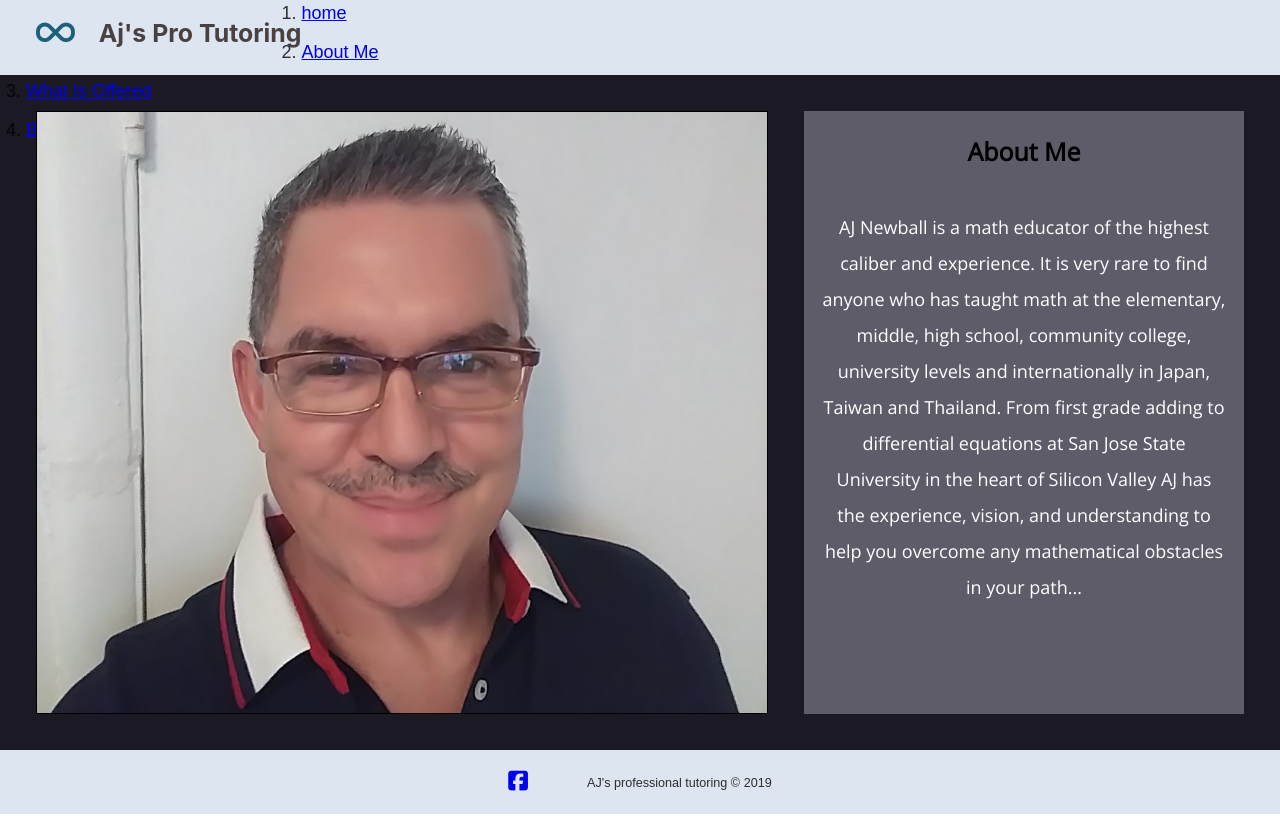
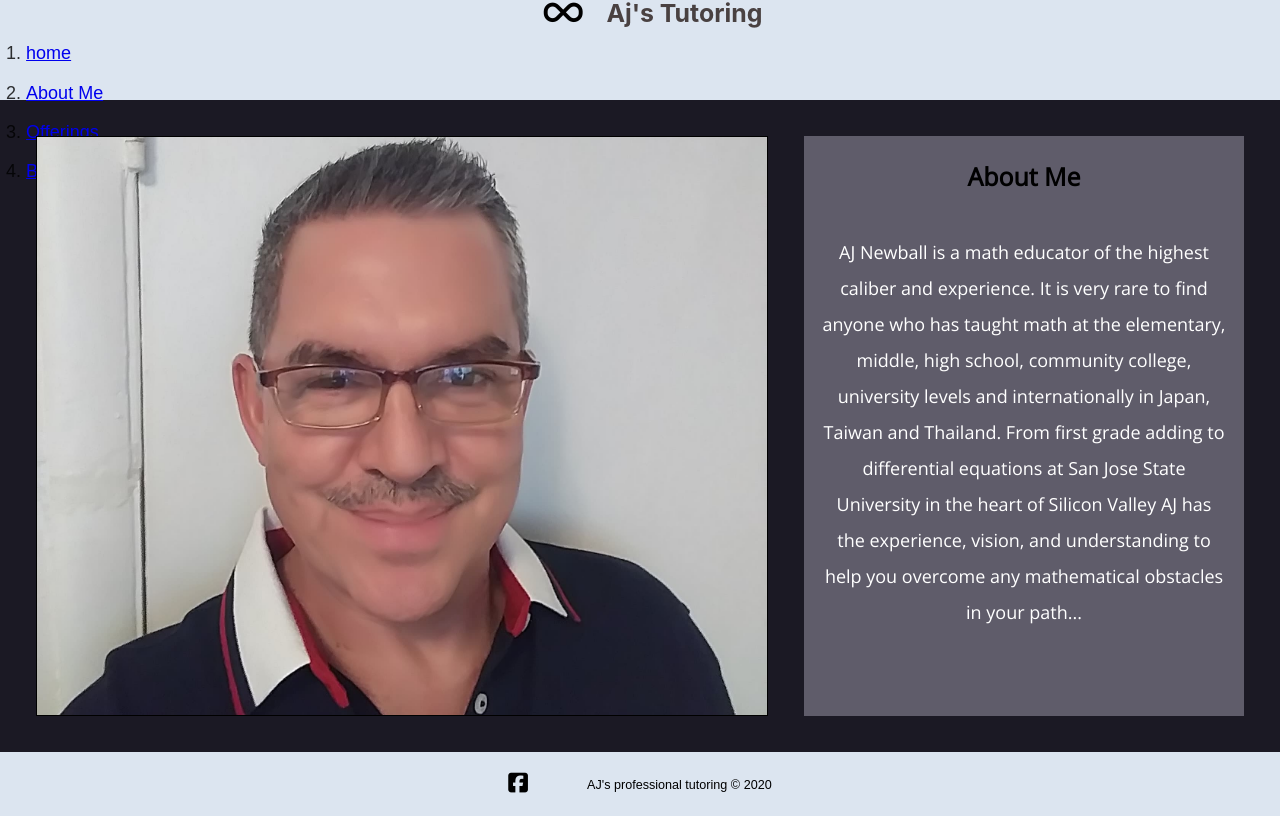
Before and after one commit to JesseSkralskis/Aj, a Gatsby site: page /about in a window 1280 px wide. Built offline with nearby package versions, Linux system fonts and the light colour scheme; Gatsby itself is replaced by a stand-in of ours.

Commit message:
color for slogan

```diff
--- a/gatsby-config.js
+++ b/gatsby-config.js
@@ -22,6 +22,7 @@ module.exports = {
         specialChars: "/:",
       },
     },
+
 
 
   {
--- a/src/components/footer.js
+++ b/src/components/footer.js
@@ -1,10 +1,11 @@
-import React from 'react'
+import React from "react"
 import { Helmet } from "react-helmet"
 const Footetr = () => {
   return (
     <footer
       style={{
         display: "flex",
+
         background: "rgb(220, 229, 240)",
       }}
     >
@@ -30,16 +31,24 @@ const Footetr = () => {
             marginRight: "3rem",
           }}
         >
-            <i class="fab fa-facebook-square fa-lg"></i>
+          <i
+            style={{
+              color: "black",
+            }}
+            class="fab fa-facebook-square fa-lg"
+          ></i>
         </a>{" "}
         <small
           style={{
-                        fontSize: '70%'
+            color: "black",
+            fontSize: "70%",
           }}
-                >AJ's professional tutoring © 2019</small>
+        >
+          AJ's professional tutoring © 2020
+        </small>
       </p>
     </footer>
   )
 }
 
-export default Footetr;
+export default Footetr
--- a/src/components/header.js
+++ b/src/components/header.js
@@ -1,25 +1,31 @@
 import { Link } from "gatsby"
 import PropTypes from "prop-types"
 import React from "react"
-import HeaderStyles from "./header.module.scss"
+import HeaderStyles from "../styles/components/header.module.scss"
 import { Helmet } from "react-helmet"
 
 const Header = ({ siteTitle }) => (
   <div className={HeaderStyles.container}>
     <Helmet>
-
       <script
         src="https://kit.fontawesome.com/8781c2ec8e.js"
         crossorigin="anonymous"
       ></script>
     </Helmet>
     <header>
-      <h3 className={HeaderStyles.logo}>
-        {" "}
-        <i class="fas fa-infinity fa-lg"></i> Aj's Pro Tutoring
-      </h3>
-
       <ol className={HeaderStyles.navItems}>
+        <li className={HeaderStyles.logoBox}>
+          <h3 className={HeaderStyles.logo}>
+            {" "}
+            <i
+              styles={{
+                color: "black",
+              }}
+              class="fas fa-infinity fa-lg"
+            ></i>{" "}
+            Aj's Tutoring
+          </h3>
+        </li>
         <li>
           <Link
             to="/"
@@ -44,7 +50,7 @@ const Header = ({ siteTitle }) => (
             className={HeaderStyles.navItems}
             activeClassName={HeaderStyles.active}
           >
-            What Is Offered
+            Offerings
           </Link>
         </li>
         <li>
--- a/src/components/header.module.scss
+++ /dev/null
@@ -1,57 +0,0 @@
-.container {
-  height: 75px;
-  background: rgb(220, 229, 240);
-// background: red;
-
-
-
-}
-
-.logo{
-    float: left;
-    position: relative;
-    padding-top: 20px;
-    padding-left: 2rem;
-    // border: solid black 1px;
-    color:rgb(73, 65, 65);
-    i{
-        color: rgb(28, 96, 121);
-        padding-right:1rem;
-    }
-
-
-}
-
-
-
-.nav-items{
-    display: flex;
-
-
-
-
-    padding-top: .7rem;
-    justify-content: center;
-    text-decoration: none;
-    list-style: none;
-
-
-
-}
-
-.nav-items{
-    margin: 0 5rem 0rem 3rem;
-    padding-bottom: 1rem;
-    text-decoration: none;
-    color: rgb(23, 23, 28);
-    font-size: 100%;
-
-}
-
-.nav-items:hover{
-    color: rgb(83, 83, 87);
-}
-
-.active-nav-item {
-    color:#333333;
-}
--- a/src/components/layout.module.scss
+++ /dev/null
@@ -1,16 +0,0 @@
-.container {
-    margin: 0 auto;
-    // max-width: 750px;
-    // padding: 1rem;
-    display: flex;
-    flex-direction: column;
-    min-height: 100vh;
-}
-
-.content{
-    flex-grow: 1;
-
-
-
-
-}
--- a/src/pages/landing.module.scss
+++ /dev/null
@@ -1,28 +0,0 @@
-.container{
-    height: 37.5rem;
-    display: grid;
-    grid-gap: 1rem;
-    column-gap: 1rem;
-    grid-template-rows: [headerGutter] 3rem [body] auto [footergutter] 6rem;
-    grid-template-columns: [leftGutter] 8fr [card] 4fr [rightGutter] 1fr;
-    border: black solid 1px;
-}
-
-.card{
-    grid-row: body;
-    grid-column: card;
-    background: rgba(128, 126, 126,.67);
-    padding: 2rem;
-}
-.content{
-    h1{
-       color: black;
-       text-align: center;
-    }
-
-    p{
-        color: aliceblue;
-        line-height: 2;
-        margin-top: 3rem;
-    }
-}
--- a/src/pages/offered.module.scss
+++ /dev/null
@@ -1,64 +0,0 @@
-.container {
-  margin: 0 auto;
-
-  border: black solid 1px;
-
-  height: 37.5rem;
-  display: grid;
-  grid-template-rows: repeat(6, 1fr);
-  grid-template-columns: repeat(20, 1fr);
-  column-gap: 2rem;
-  row-gap: 1rem;
-
-  z-index: 2;
-}
-.content1 {
-  background-color: rgba(144, 155, 155, 0.85);
-  padding: 1rem;
-  border: black solid 1px;
-  grid-column: 5/ 11;
-  grid-row: 2/ 7;
-  padding: 4rem;
-  display: flex;
-  flex-direction: column;
-  justify-content: center;
-  text-align: center;
-
-  column-gap: 0.5rem;
-  row-gap: 1rem;
-  margin-bottom: 2rem;
-
-  text-align: center;
-
-  font-size: 100%;
-  h1{
-  padding-bottom: 3rem;
-}
-  p {
-    font-size: 100%;
-    color: white;
-  }
-}
-
-.content2 {
-  display: flex;
-  flex-direction: column;
-  justify-content: center;
-  text-align: center;
-  margin-bottom: 2rem;
-  border: black solid 1px;
-  background-color: rgba(87, 126, 126, 0.85);
-
-  grid-column: 11/17;
-  grid-row: 2/ 7;
-h1{
-  padding-bottom: 3rem;
-}
-  p {
-
-    font-size: 100%;
-    color: white;
-  }
-
-
-}
--- /dev/null
+++ b/src/styles/components/header.module.scss
@@ -0,0 +1,51 @@
+.container {
+  margin-top: 0;
+  height: 100px;
+  background: rgb(220, 229, 240);
+  @media (min-width: 320px) {
+  }
+}
+
+.logo {
+  // float: left;
+
+  // border: solid black 1px;
+  color: rgb(73, 65, 65);
+  i {
+    color: black;
+    padding-right: 1rem;
+  }
+}
+
+.nav-items {
+
+  display: grid;
+  grid-template-columns: repeat(auto-fit, minmax(100px, 1fr));
+
+  padding-top: 0.9rem;
+
+  text-decoration: none;
+  list-style: none;
+}
+
+.nav-items {
+  margin: 0 5rem 0rem 3rem;
+  padding-bottom: 1rem;
+  text-decoration: none;
+  color: rgb(23, 23, 28);
+  font-size: 100%;
+}
+
+.nav-items:hover {
+  color: rgb(83, 83, 87);
+}
+
+.active-nav-item {
+  color: #333333;
+}
+
+.logoBox {
+  display: flex;
+  justify-content: center;
+  align-items: center;
+}
--- /dev/null
+++ b/src/styles/components/layout.module.scss
@@ -0,0 +1,12 @@
+.container {
+  margin: 0 auto;
+  // max-width: 750px;
+  // padding: 1rem;
+  display: flex;
+  flex-direction: column;
+  min-height: 100vh;
+}
+
+.content {
+  flex-grow: 1;
+}
--- a/src/pages/about.module.scss
+++ b/src/styles/pages/about.module.scss
@@ -1,7 +1,7 @@
 .container {
   display: grid;
   background: rgb(27, 25, 36);
-  height: 37.5rem;
+  height: 81.5vh;
   grid-template-columns: 1fr 1fr 1fr 1fr 1fr;
   grid-template-rows: 1fr 1fr 1fr 1fr 1fr;
 }
@@ -15,28 +15,25 @@
   max-height: 100%;
   border: black solid 1px;
 }
-.bio{
-    background: rgb(95, 92, 106);
+.bio {
+  background: rgb(95, 92, 106);
   grid-column-start: 4;
   grid-column-end: 6;
   grid-row-start: 1;
   grid-row-end: 6;
   margin: 2rem 2rem 2rem 2rem;
-  p{
-      color:white;
-      padding: 1rem;
-      text-align: center;
-      line-height: 2;
-      font-family: 'Open Sans', sans-serif;
-
+  p {
+    color: white;
+    padding: 1rem;
+    text-align: center;
+    line-height: 2;
+    font-family: "Open Sans", sans-serif;
   }
-  h3{
-    color:black;
+  h3 {
+    color: black;
     text-align: center;
     margin-top: 1.5rem;
-    font-family: 'Open Sans', sans-serif;
-// font-family: 'Cinzel', serif;
-
+    font-family: "Open Sans", sans-serif;
+    // font-family: 'Cinzel', serif;
   }
-
 }
--- /dev/null
+++ b/src/styles/pages/landing.module.scss
@@ -0,0 +1,36 @@
+.container {
+
+  height: 81.5vh;
+  display: grid;
+  // grid-gap: 1rem;
+  // column-gap: 1rem;
+  grid-template-rows: [headerGutter] 3rem [body] auto [footergutter] 20rem;
+  grid-template-columns: [leftGutter] 3fr [card] 4fr [rightGutter] 0.3fr;
+  border: black solid 1px;
+}
+
+.card {
+  grid-row: body;
+  grid-column: card;
+  background: rgba(128, 126, 126, 0.67);
+  padding: 2rem;
+  border: black solid 1px;
+  h1 {
+    text-align: center;
+    color: rgb(81, 10, 131);
+    font-weight: 900;
+    font-size: 45px;
+  }
+
+  p {
+    text-align: center;
+    color: rgb(255, 255, 255);
+    font-weight: 700;
+    font-size: 30px;
+
+    line-height: 1.5;
+    margin-top: 1.5rem;
+  }
+}
+.content {
+}
--- /dev/null
+++ b/src/styles/pages/offered.module.scss
@@ -0,0 +1,81 @@
+.container {
+  border: black solid 1px;
+
+  height: 81.5vh;
+
+  z-index: 2;
+  display: flex;
+  justify-content: center;
+  align-items: center;
+}
+.content1 {
+  height: 55vh;
+  width: 60vw;
+  display: grid;
+  grid-template-columns: [offered_left] 1fr [offered_right] 1fr[end];
+  grid-template-rows: [offered_header] 2fr [offered_body] 7fr [end];
+  background-color: rgba(144, 155, 155, 0.85);
+
+  border: black solid 1px;
+}
+
+.header {
+  grid-column: offered_left/end;
+  grid-row: offered_header;
+
+  display: flex;
+  justify-content: center;
+  align-items: center;
+
+  h1 {
+    margin-top: 2rem;
+    color: black;
+    font-size: 55px;
+  }
+}
+
+.offerings_left {
+  grid-column: offered_left/offered_right;
+  grid-row: offered_body;
+  border-right: 0.5px solid black;
+  display: flex;
+  flex-direction: column;
+  justify-content: center;
+  align-items: center;
+  color: white;
+  margin-bottom: 4rem;
+  margin-top: 1rem;
+  font-weight: 550;
+}
+
+.offerings_right {
+  grid-column: offered_right/end;
+  grid-row: offered_body;
+  display: flex;
+  flex-direction: column;
+  justify-content: center;
+  align-items: center;
+  color: white;
+  margin-bottom: 4rem;
+  font-weight: 550;
+
+  margin-top: 1rem;
+}
+
+// .content2 {
+//   display: flex;
+//   flex-direction: column;
+//   justify-content: center;
+//   text-align: center;
+//   margin-bottom: 2rem;
+//   border: black solid 1px;
+//   background-color: rgba(87, 126, 126, 0.85);
+
+//   h1 {
+//     padding-bottom: 3rem;
+//   }
+//   p {
+//     font-size: 100%;
+//     color: white;
+//   }
+// }
```
Also changed, not shown: src/components/layout.js (+6 -11 lines), src/pages/about.js (+29 -43 lines), src/pages/booking.js (+4 -5 lines), src/pages/index.js (+4 -9 lines), src/pages/offered.js (+6 -6 lines), src/styles/pages/booking.module.scss (renamed from src/pages/booking.module.scss). Lines whose indentation alone changed are shown as unchanged.
